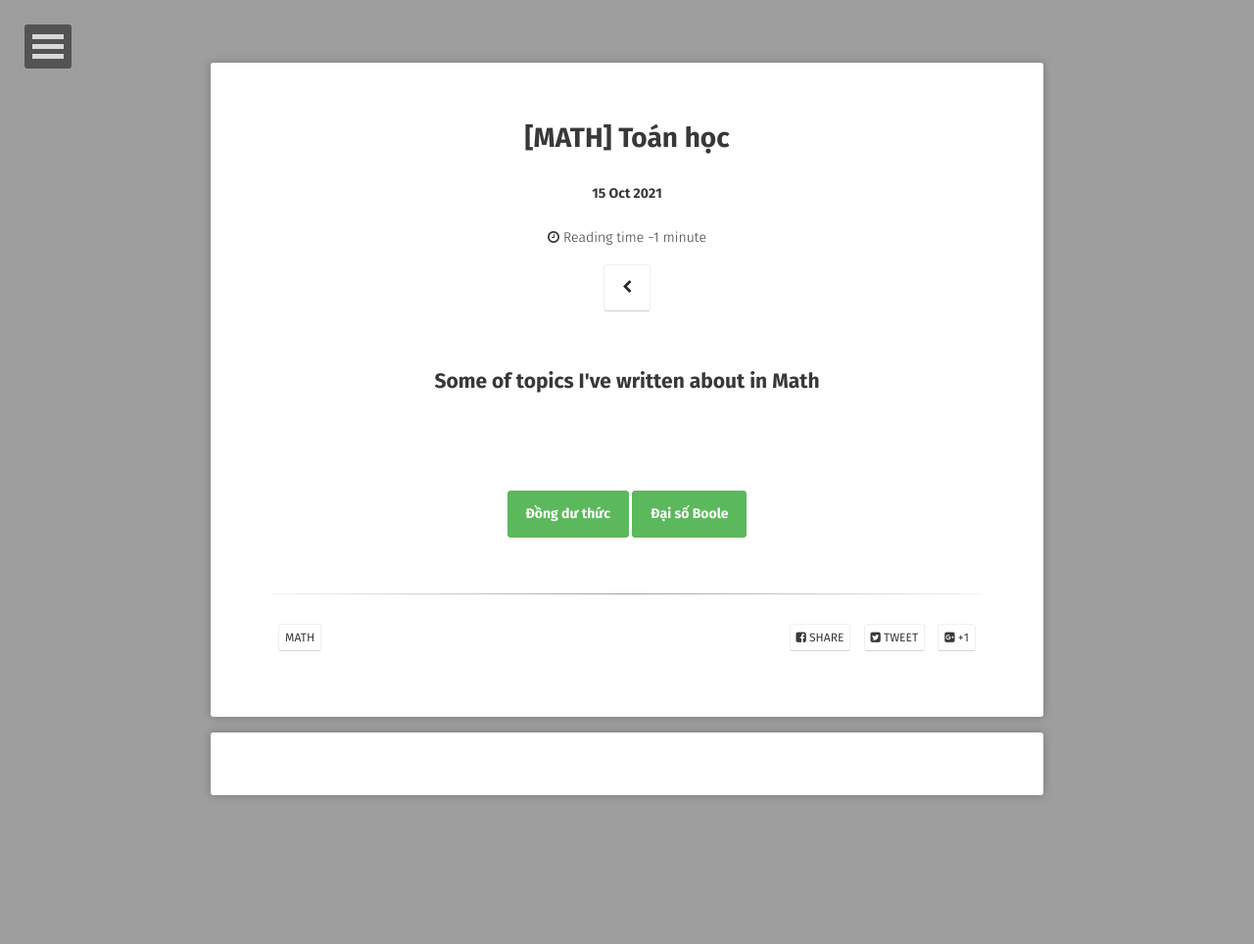
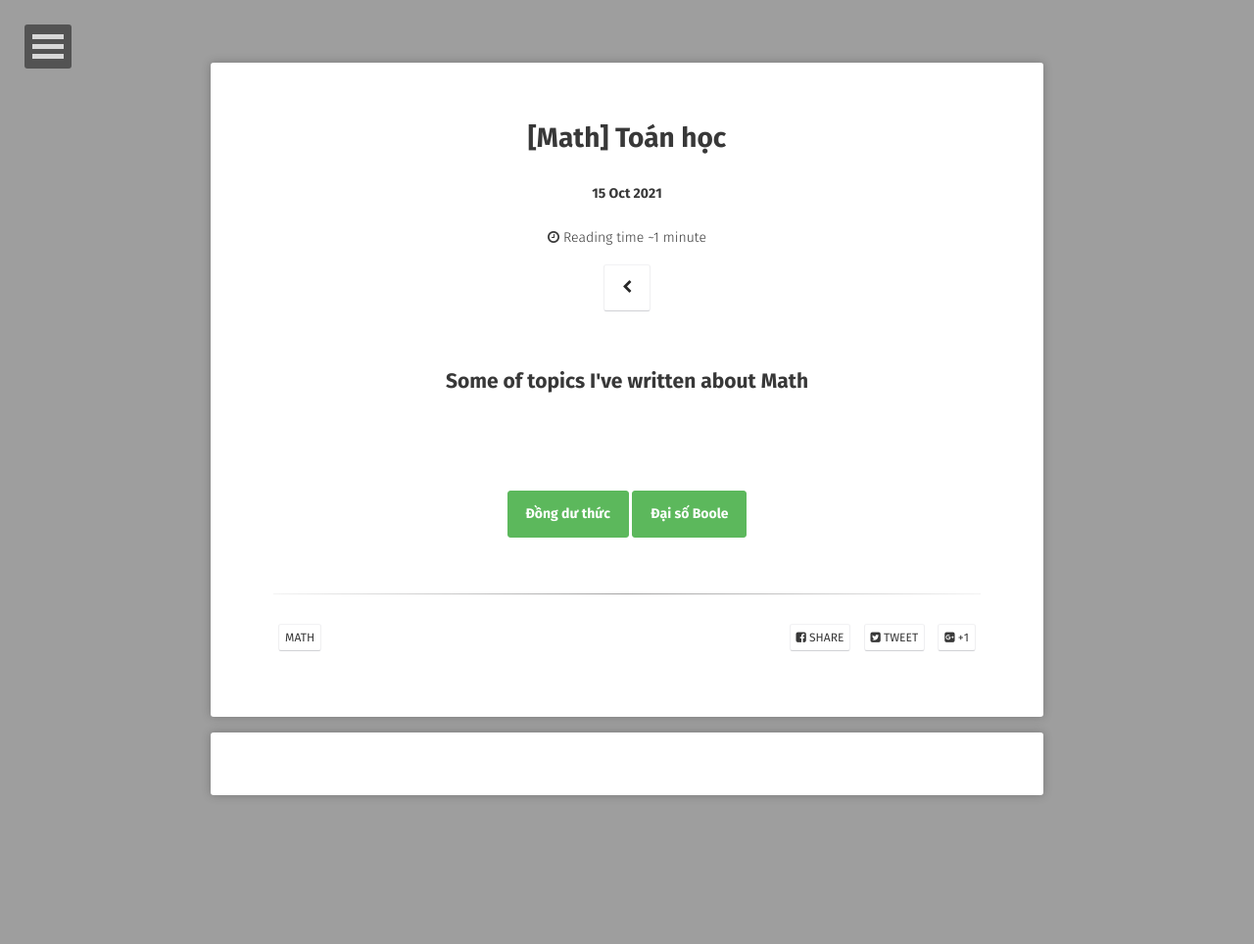
Before and after one commit to hieuhdh/deuteri, a Jekyll site: the page built from _posts/2021-10-15-Toan-Hoc.md, in a window 1280 px wide. Shown: the whole page at 98% size. Built offline with Jekyll 4.4.1, drawn with Linux system fonts in a browser that asks for light colours; some web fonts are replaced; comment, search, counter and statistics services are not loaded.

```diff
--- a/_posts/2021-10-15-Toan-Hoc.md
+++ b/_posts/2021-10-15-Toan-Hoc.md
@@ -1,6 +1,6 @@
 ---
 layout: post
-title: "[MATH] Toán học"
+title: "[Math] Toán học"
 date: 2021-10-15
 excerpt: "Some of my knowledge about math"
 blog: true
@@ -9,12 +9,12 @@ comments: true
 ---
 
 <h2 align="center">
-  Some of topics I've written about in Math
+  Some of topics I've written about Math
 </h2>
 <br><br>
 <div align="center">
   <h4>
-    <a href="https://hieuhdh.github.io/deuteri/MATH-Dong-du-thuc/" class="btn btn-success">Đồng dư thức</a>
-    <a href="https://hieuhdh.github.io/deuteri/MATH-Dai-so-Boole/" class="btn btn-success">Đại số Boole</a>
+    <a href="https://hieuhdh.github.io/deuteri/Math-Dong-du-thuc/" class="btn btn-success">Đồng dư thức</a>
+    <a href="https://hieuhdh.github.io/deuteri/Math-Dai-so-Boole/" class="btn btn-success">Đại số Boole</a>
   </h4>
 </div>
```
Also changed, not shown: _posts/2021-10-10-[CRYPTO]-PicoCTF.md (+3 -3 lines), _posts/2021-10-10-[Crypto]-Rot-X.md (added, +46 -0 lines), _posts/2021-10-10-[Crypto]-Study.md (added, +21 -0 lines), _posts/2021-10-15-[MATH]-Dong-du-thuc.md (+3 -4 lines).
